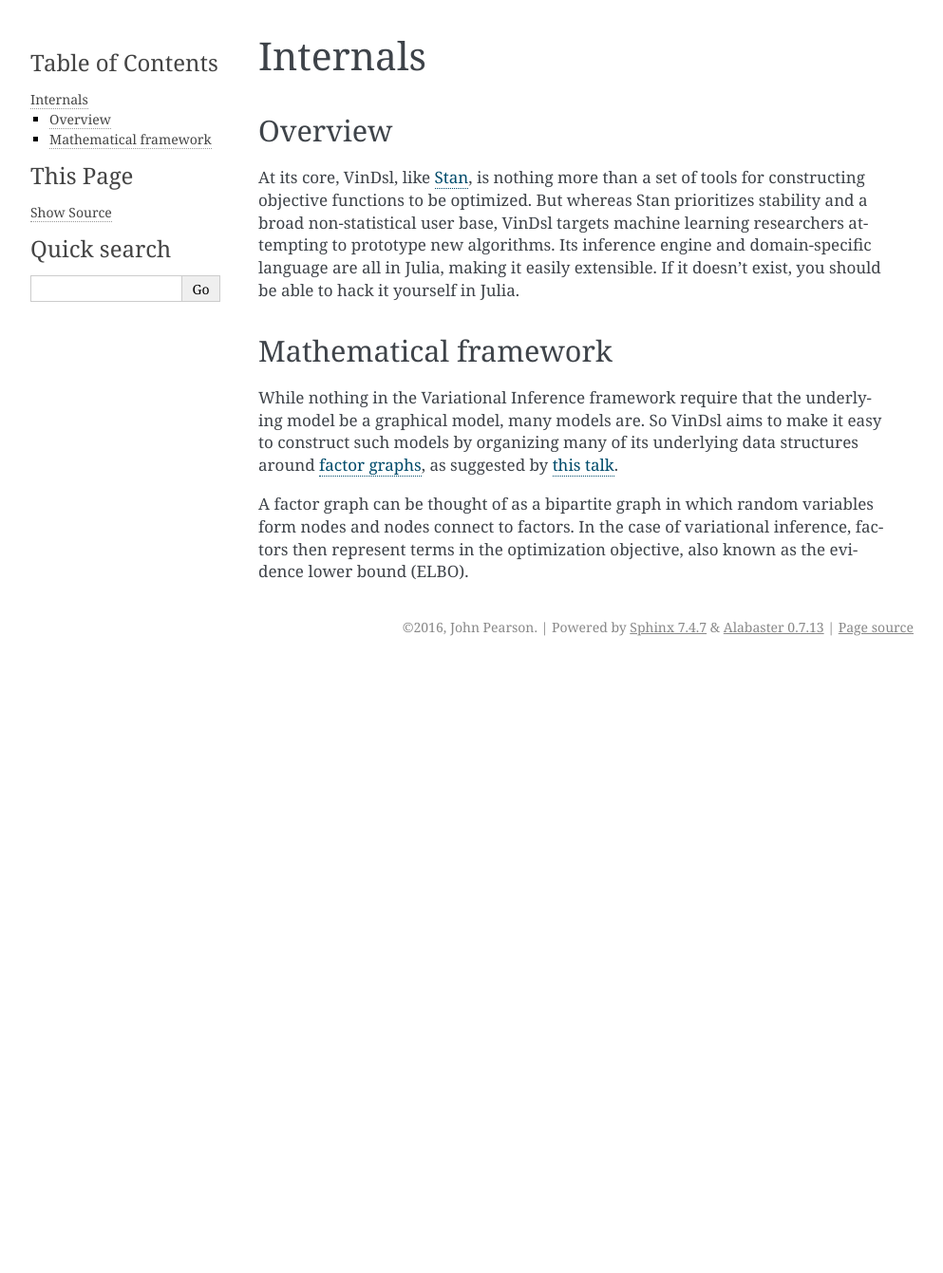
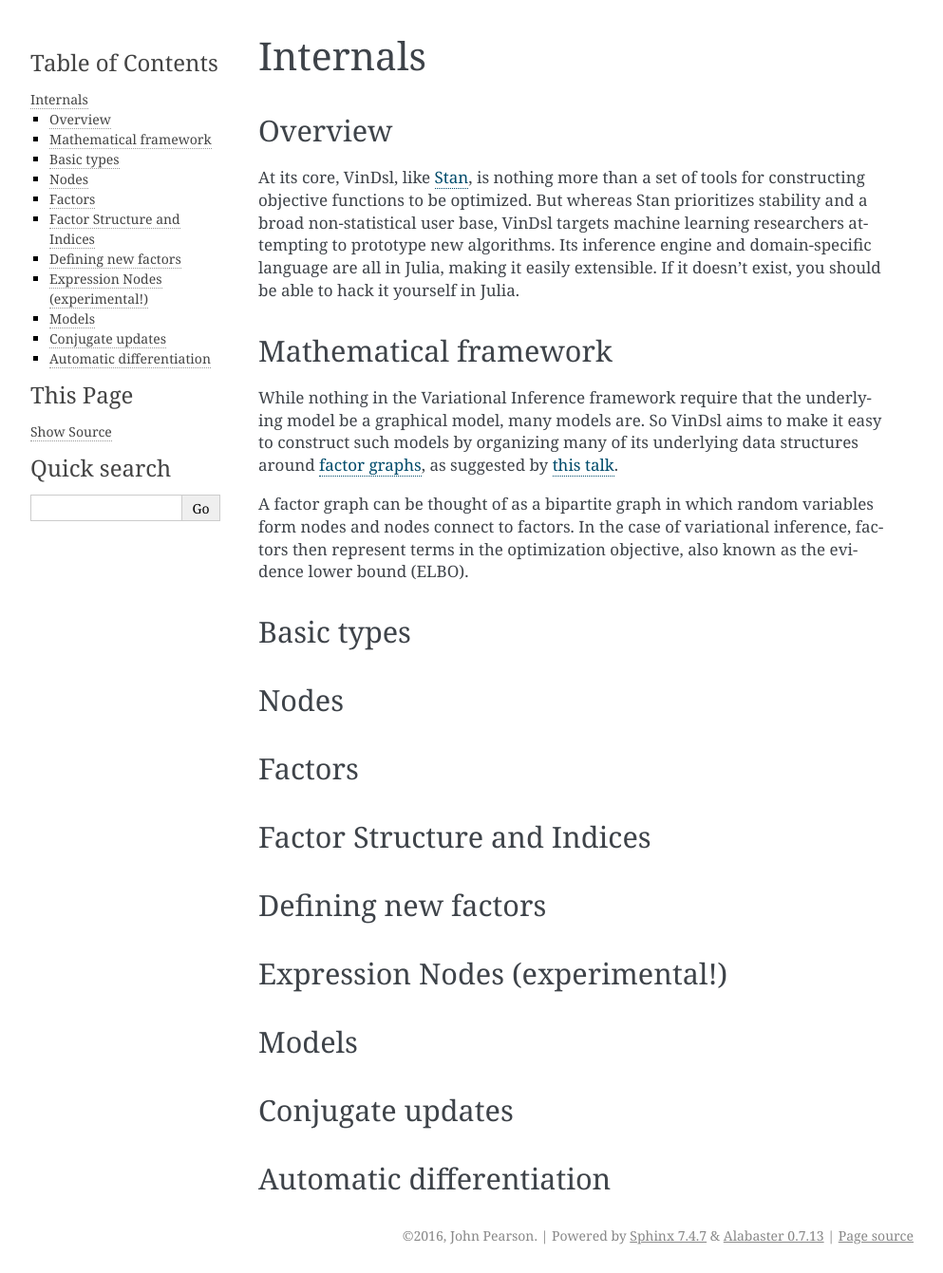
Before and after one commit to jmxpearson/VinDsl.jl, a Sphinx documentation site: the page built from doc/internals.rst, in a window 1280 px wide. Shown: the whole page at 95% size, without its empty margins (148-1141 px from the left). Built offline with Sphinx 7.4.7, drawn with Linux system fonts in a browser that asks for light colours; before the commit the page ends 900 px from its top, so only the background shows below that.

Commit message:
stubbing out internals

```diff
--- a/doc/internals.rst
+++ b/doc/internals.rst
@@ -12,3 +12,30 @@ Mathematical framework
 While nothing in the Variational Inference framework require that the underlying model be a graphical model, many models are. So VinDsl aims to make it easy to construct such models by organizing many of its underlying data structures around `factor graphs <https://en.wikipedia.org/wiki/Factor_graph>`_, as suggested by `this talk <http://people.csail.mit.edu/dhlin/jubayes/julia_bayes_inference.pdf>`_.
 
 A factor graph can be thought of as a bipartite graph in which random variables form nodes and nodes connect to factors. In the case of variational inference, factors then represent terms in the optimization objective, also known as the evidence lower bound (ELBO).
+
+Basic types
+-----------
+
+Nodes
+-------
+
+Factors
+-------
+
+Factor Structure and Indices
+----------------------------
+
+Defining new factors
+--------------------
+
+Expression Nodes (experimental!)
+--------------------------------
+
+Models
+------
+
+Conjugate updates
+-----------------
+
+Automatic differentiation
+-------------------------
```
